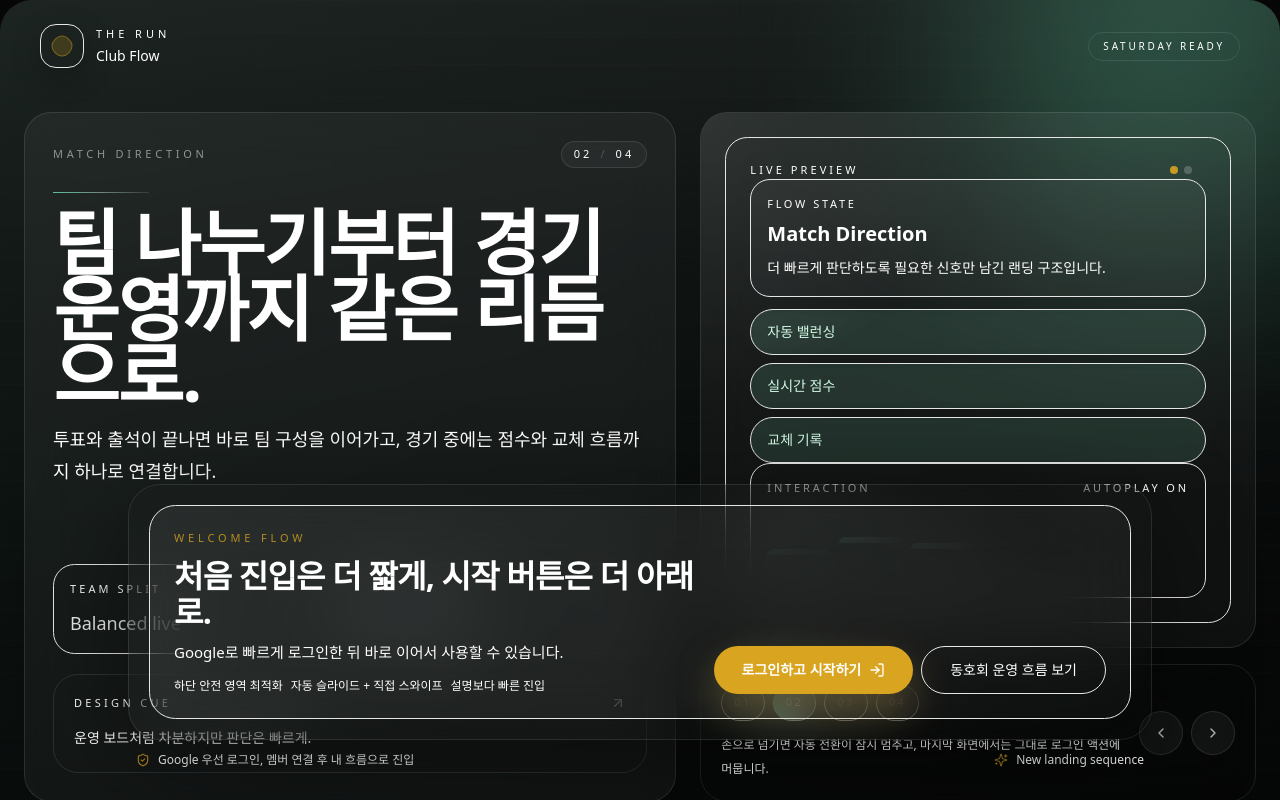
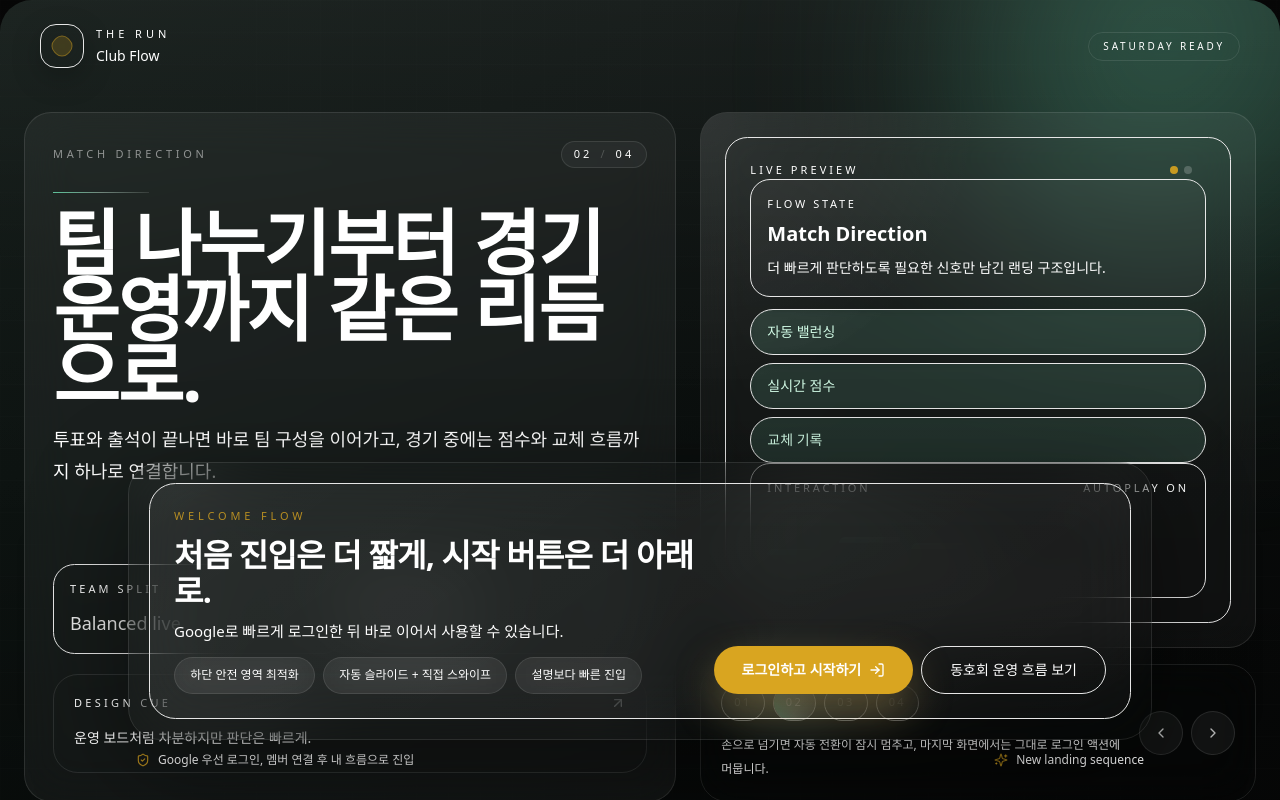
Before and after one commit to Piousangel/TheRun, a Next.js app: page / in a window 1280 px wide. Built offline with nearby package versions, Linux system fonts and the light colour scheme; no server answers.

Commit message:
style: add landing-specific atmosphere utilities
Ultraworked with [Sisyphus](https://github.com/code-yeongyu/oh-my-opencode)

Co-authored-by: Sisyphus <clio-agent@sisyphuslabs.ai>

```diff
--- a/src/app/globals.css
+++ b/src/app/globals.css
@@ -133,4 +133,36 @@
     border: 1px solid hsl(var(--border));
     background: linear-gradient(160deg, rgba(200, 168, 88, 0.1), rgba(255, 255, 255, 0.95));
   }
+
+  .landing-noise::before {
+    content: '';
+    position: absolute;
+    inset: 0;
+    pointer-events: none;
+    opacity: 0.12;
+    mix-blend-mode: soft-light;
+    background-image:
+      radial-gradient(circle at 20% 20%, rgba(255, 255, 255, 0.12), transparent 18%),
+      radial-gradient(circle at 80% 10%, rgba(255, 255, 255, 0.08), transparent 20%),
+      radial-gradient(circle at 50% 80%, rgba(255, 255, 255, 0.08), transparent 22%);
+  }
+
+  .landing-chip {
+    border: 1px solid rgba(255, 255, 255, 0.1);
+    border-radius: 9999px;
+    background: rgba(255, 255, 255, 0.06);
+    padding: 0.6rem 0.95rem;
+    backdrop-filter: blur(18px);
+    -webkit-backdrop-filter: blur(18px);
+  }
+
+  .landing-logo-shell::after {
+    content: '';
+    position: absolute;
+    inset: 10px;
+    border-radius: 1.4rem;
+    background: linear-gradient(145deg, rgba(200, 168, 88, 0.18), rgba(255, 255, 255, 0.02));
+    opacity: 0.85;
+    pointer-events: none;
+  }
 }
```
